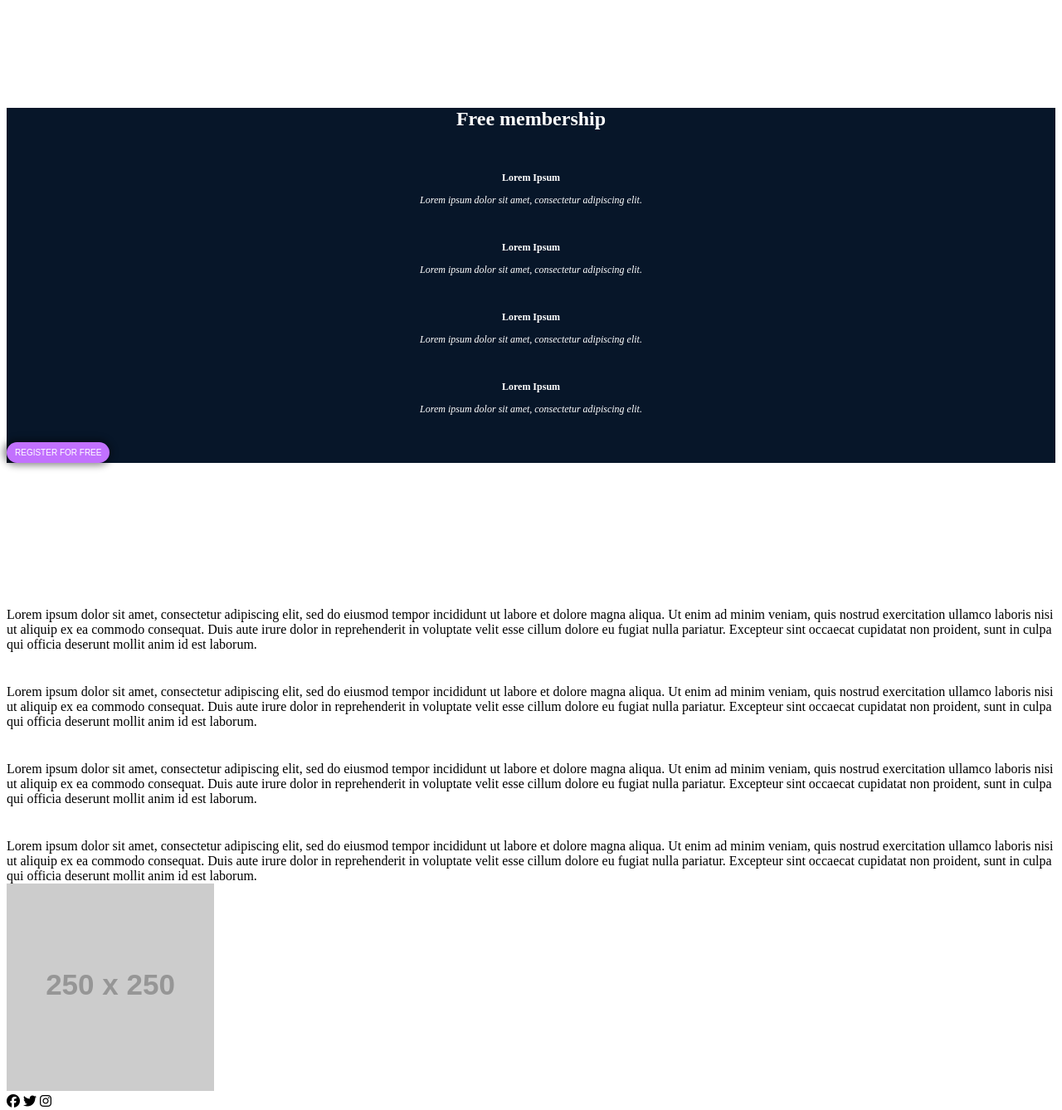
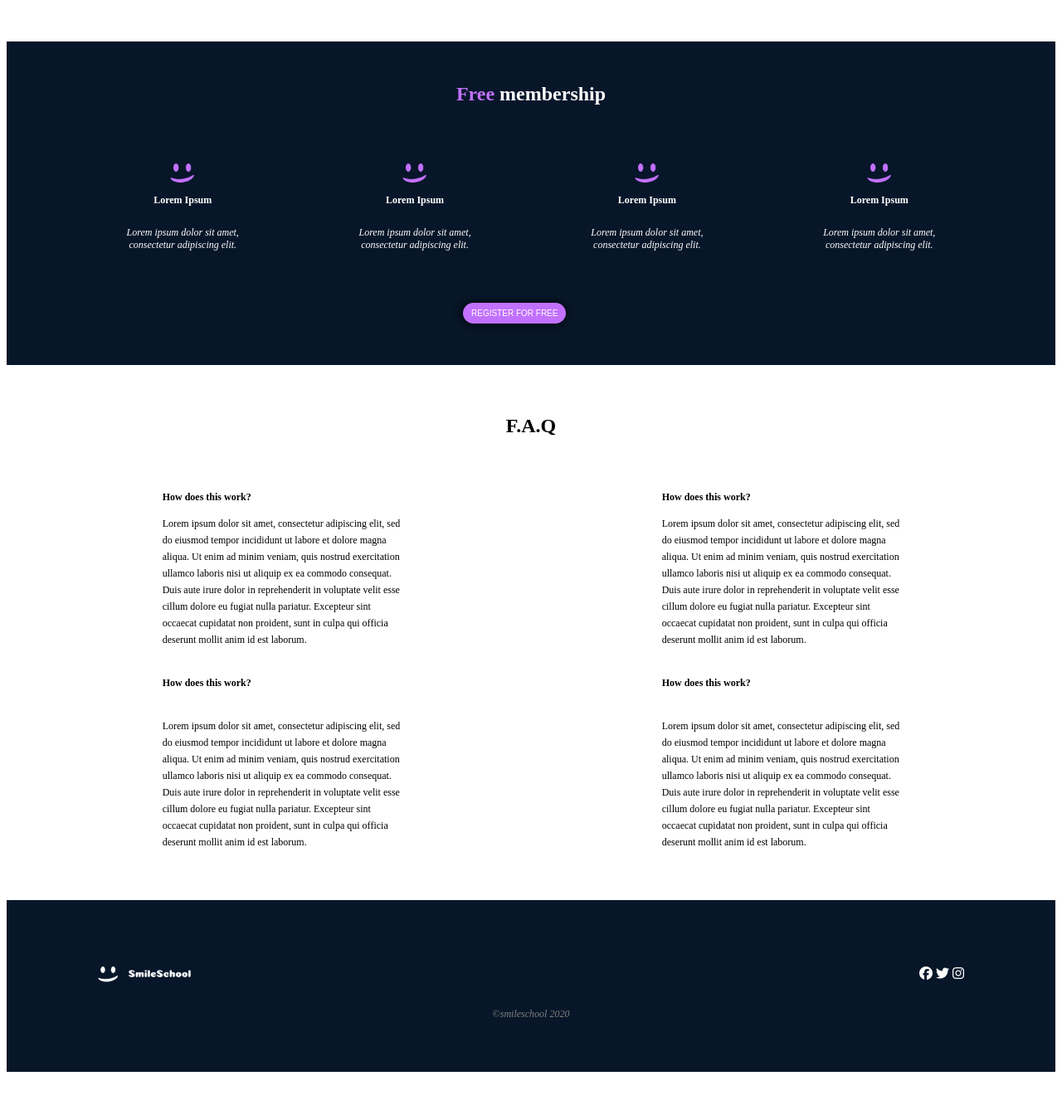
Before and after one commit to cutescoder/alx_html_css, a plain HTML site: page css_advanced/index.html in a window 1280 px wide. Shown: the part 1508-2846 px from the top of the page at 83% size. Drawn offline with Linux system fonts and the light colour scheme; placeholder pictures from the web are drawn by us.

Commit message:
styling completed

```diff
--- a/css_advanced/index.html
+++ b/css_advanced/index.html
@@ -149,76 +149,81 @@
         </section>
         <section>
         <div class="membership">
-            <h2>Free membership</h2>
-            <div>
-                <img src="./images/smile.svg" alt="">
+            <h2><span>Free</span> membership</h2>
+        <div class="free-membership">
+            <div class="grin">
+                <img src="./CSS Advanced/smile.png" height="25px" width="30px" alt="">
                 <h3>Lorem Ipsum</h3>
-                <p>Lorem ipsum dolor sit amet, consectetur adipiscing elit.</p>
+                <p>Lorem ipsum dolor sit amet, <br>consectetur adipiscing elit.</p>
             </div>
-            <div>
-                <img src="./images/smile.svg" alt="">
+            <div class="grin">
+                <img src="./CSS Advanced/smile.png" height="25px" width="30px" alt="">
                 <h3>Lorem Ipsum</h3>
-                <p>Lorem ipsum dolor sit amet, consectetur adipiscing elit.</p>
+                <p>Lorem ipsum dolor sit amet, <br>consectetur adipiscing elit.</p>
             </div>
-            <div>
-                <img src="./images/smile.svg" alt="">
+            <div class="grin">
+                <img src="./CSS Advanced/smile.png" height="25px" width="30px" alt="">
                 <h3>Lorem Ipsum</h3>
-                <p>Lorem ipsum dolor sit amet, consectetur adipiscing elit.</p>
+                <p>Lorem ipsum dolor sit amet, <br>consectetur adipiscing elit.</p>
             </div>
-            <div>
-                <img src="./images/smile.svg" alt="">
+            <div class="grin">
+                <img src="./CSS Advanced/smile.png" height="25px" width="30px" alt="">
                 <h3>Lorem Ipsum</h3>
-                <p>Lorem ipsum dolor sit amet, consectetur adipiscing elit.</p>
+                <p>Lorem ipsum dolor sit amet, <br>consectetur adipiscing elit.</p>
             </div>
+        </div>
             <button>REGISTER FOR FREE</button>
         </div>
         </section>
-        <section>
+        <section class="faq-section">
             <h2>F.A.Q</h2>
-            <div>
-                <div>
-                    <div>
+            <div class="faq">
+                <div class="faq-1">
+                    <div class="sub">
                         <h3>How does this work?</h3>
                     </div>
-                    <div>
-                        Lorem ipsum dolor sit amet, consectetur adipiscing elit, sed do eiusmod tempor incididunt ut labore et dolore magna aliqua. Ut enim ad minim veniam, quis nostrud exercitation ullamco laboris nisi ut aliquip ex ea commodo consequat. Duis aute irure dolor in reprehenderit in voluptate velit esse cillum dolore eu fugiat nulla pariatur. Excepteur sint occaecat cupidatat non proident, sunt in culpa qui officia deserunt mollit anim id est laborum.
+                    <div class="lorem-faq">
+                        Lorem ipsum dolor sit amet, consectetur adipiscing elit, sed <br>do eiusmod tempor incididunt ut labore et dolore magna <br>aliqua. Ut enim ad minim veniam, quis nostrud exercitation <br>ullamco laboris nisi ut aliquip ex ea commodo consequat. <br>Duis aute irure dolor in reprehenderit in voluptate velit esse <br>cillum dolore eu fugiat nulla pariatur. Excepteur sint <br>occaecat cupidatat non proident, sunt in culpa qui officia <br>deserunt mollit anim id est laborum.
                     </div>
-
-                    <div>
+                    &nbsp;
+                    <div class="sub">
                         <h3>How does this work?</h3>
                     </div>
-                    <div>
-                        Lorem ipsum dolor sit amet, consectetur adipiscing elit, sed do eiusmod tempor incididunt ut labore et dolore magna aliqua. Ut enim ad minim veniam, quis nostrud exercitation ullamco laboris nisi ut aliquip ex ea commodo consequat. Duis aute irure dolor in reprehenderit in voluptate velit esse cillum dolore eu fugiat nulla pariatur. Excepteur sint occaecat cupidatat non proident, sunt in culpa qui officia deserunt mollit anim id est laborum.
+                    &nbsp;
+                    <div class="lorem-faq">
+                        Lorem ipsum dolor sit amet, consectetur adipiscing elit, sed <br>do eiusmod tempor incididunt ut labore et dolore magna <br>aliqua. Ut enim ad minim veniam, quis nostrud exercitation <br>ullamco laboris nisi ut aliquip ex ea commodo consequat. <br>Duis aute irure dolor in reprehenderit in voluptate velit esse <br>cillum dolore eu fugiat nulla pariatur. Excepteur sint <br>occaecat cupidatat non proident, sunt in culpa qui officia <br>deserunt mollit anim id est laborum.
                     </div>
                 </div>
-                <div>
-                    <div>
+                <div class="faq-2">
+                    <div class="sub">
                         <h3>How does this work?</h3>
                     </div>
-                    <div>
-                        Lorem ipsum dolor sit amet, consectetur adipiscing elit, sed do eiusmod tempor incididunt ut labore et dolore magna aliqua. Ut enim ad minim veniam, quis nostrud exercitation ullamco laboris nisi ut aliquip ex ea commodo consequat. Duis aute irure dolor in reprehenderit in voluptate velit esse cillum dolore eu fugiat nulla pariatur. Excepteur sint occaecat cupidatat non proident, sunt in culpa qui officia deserunt mollit anim id est laborum.
+                    <div class="lorem-faq">
+                        Lorem ipsum dolor sit amet, consectetur adipiscing elit, sed <br>do eiusmod tempor incididunt ut labore et dolore magna <br>aliqua. Ut enim ad minim veniam, quis nostrud exercitation <br>ullamco laboris nisi ut aliquip ex ea commodo consequat. <br>Duis aute irure dolor in reprehenderit in voluptate velit esse <br>cillum dolore eu fugiat nulla pariatur. Excepteur sint <br>occaecat cupidatat non proident, sunt in culpa qui officia <br>deserunt mollit anim id est laborum.
                     </div>
-                    <div>
+                    &nbsp;
+                    <div class="sub">
                         <h3>How does this work?</h3>
                     </div>
-                    <div>
-                        Lorem ipsum dolor sit amet, consectetur adipiscing elit, sed do eiusmod tempor incididunt ut labore et dolore magna aliqua. Ut enim ad minim veniam, quis nostrud exercitation ullamco laboris nisi ut aliquip ex ea commodo consequat. Duis aute irure dolor in reprehenderit in voluptate velit esse cillum dolore eu fugiat nulla pariatur. Excepteur sint occaecat cupidatat non proident, sunt in culpa qui officia deserunt mollit anim id est laborum.
+                    &nbsp;
+                    <div class="lorem-faq">
+                        Lorem ipsum dolor sit amet, consectetur adipiscing elit, sed <br>do eiusmod tempor incididunt ut labore et dolore magna <br>aliqua. Ut enim ad minim veniam, quis nostrud exercitation <br>ullamco laboris nisi ut aliquip ex ea commodo consequat. <br>Duis aute irure dolor in reprehenderit in voluptate velit esse <br>cillum dolore eu fugiat nulla pariatur. Excepteur sint <br>occaecat cupidatat non proident, sunt in culpa qui officia <br>deserunt mollit anim id est laborum.
                     </div>
                 </div>
             </div>
         </section>
     </main>
     <footer>
-        <section>
-            <div>
-                <img src="https://fakeimg.pl/250x250?text=Sample+Logo" alt="logo">
-                <div>
+        <section class="footer-section">
+            <div class="favicon">
+                <img src="./CSS Advanced/logo.png" height="20px" alt="logo">
+                <div class="favicon-0">
                     <i class="fa-brands fa-facebook"></i>
                     <i class="fa-brands fa-twitter"></i>
                     <i class="fa-brands fa-instagram"></i>
                 </div>
             </div>
-            <p>©smileschool 2020</p>
+            <p style="color: gray;">©smileschool 2020</p>
         </section>
     </footer>
 </body>
--- a/css_advanced/styles.css
+++ b/css_advanced/styles.css
@@ -1,3 +1,4 @@
+
 .background {
     background-image: url(./CSS\ Advanced/Object.png);
     background-size: cover;
@@ -148,4 +149,57 @@ h3 {
 }
 .membership {
     background-color: #071629;
+
 }
+.membership > h2 {
+    margin-top: 20px;
+    padding: 50px;
+}
+.free-membership {
+    display: flex;
+    justify-content: space-evenly;
+}
+.grin {
+    display: flex;
+    flex-direction: column;
+    align-items: center;
+}
+.membership > button {
+    margin: 50px;
+    margin-left: 550px;
+}
+.faq-section {
+    display: flex;
+    flex-direction: column;
+    margin-top: -40px;
+}
+.faq-section > h2 {
+    color: black;
+}
+.faq {
+    display: flex;
+    justify-content: space-around;
+    margin: 30px;
+    line-height: 20px;
+}
+.lorem-faq {
+    font-size: 12px;
+}
+.sub > h3 {
+    color: black;
+    text-align: left;
+}
+footer {
+    background-color: #071629;
+}
+.favicon {
+    display: flex;
+    color: white;
+    justify-content: space-between;
+    margin: 30px;
+
+}
+.footer-section {
+    padding: 50px;
+    margin: 30px;
+}
```
